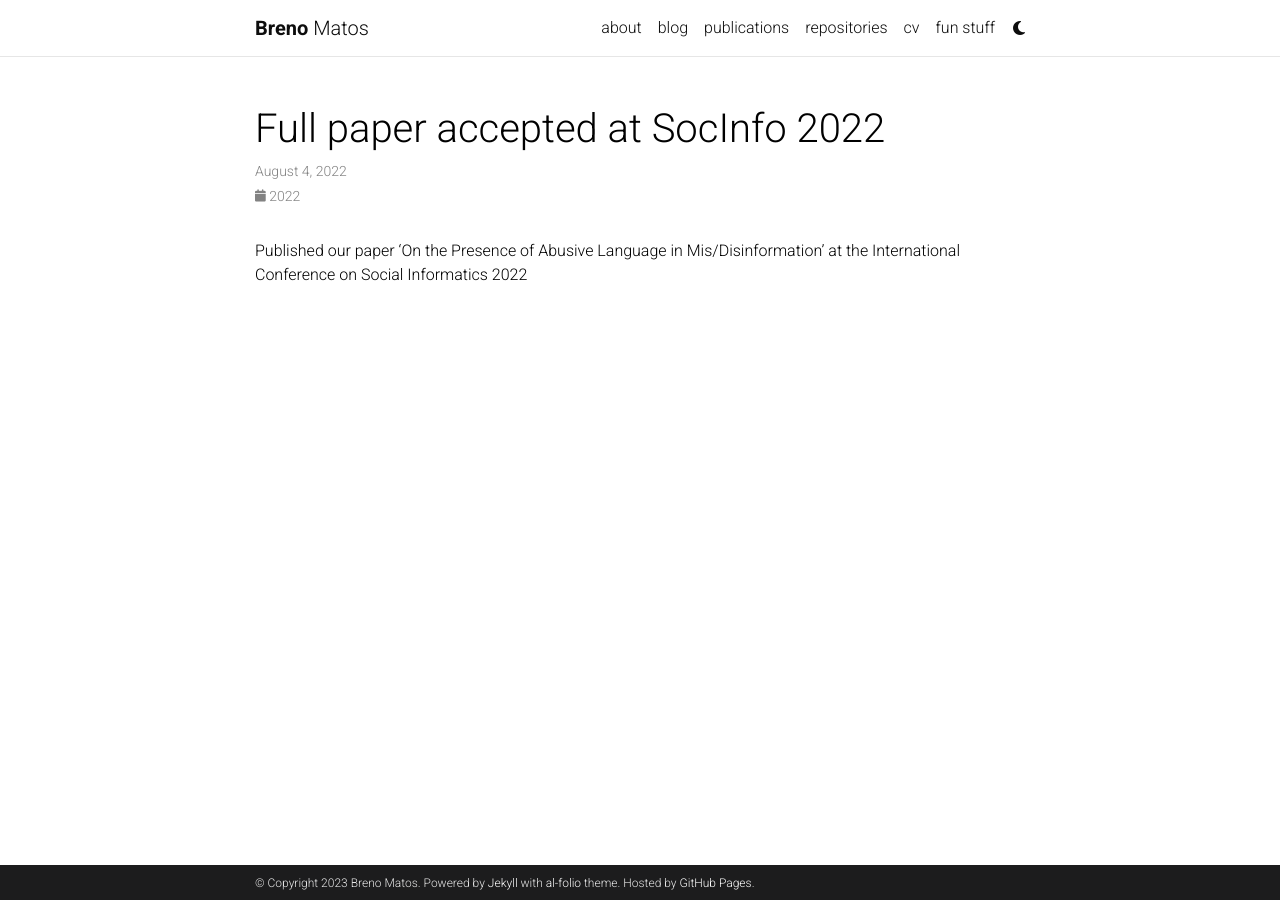
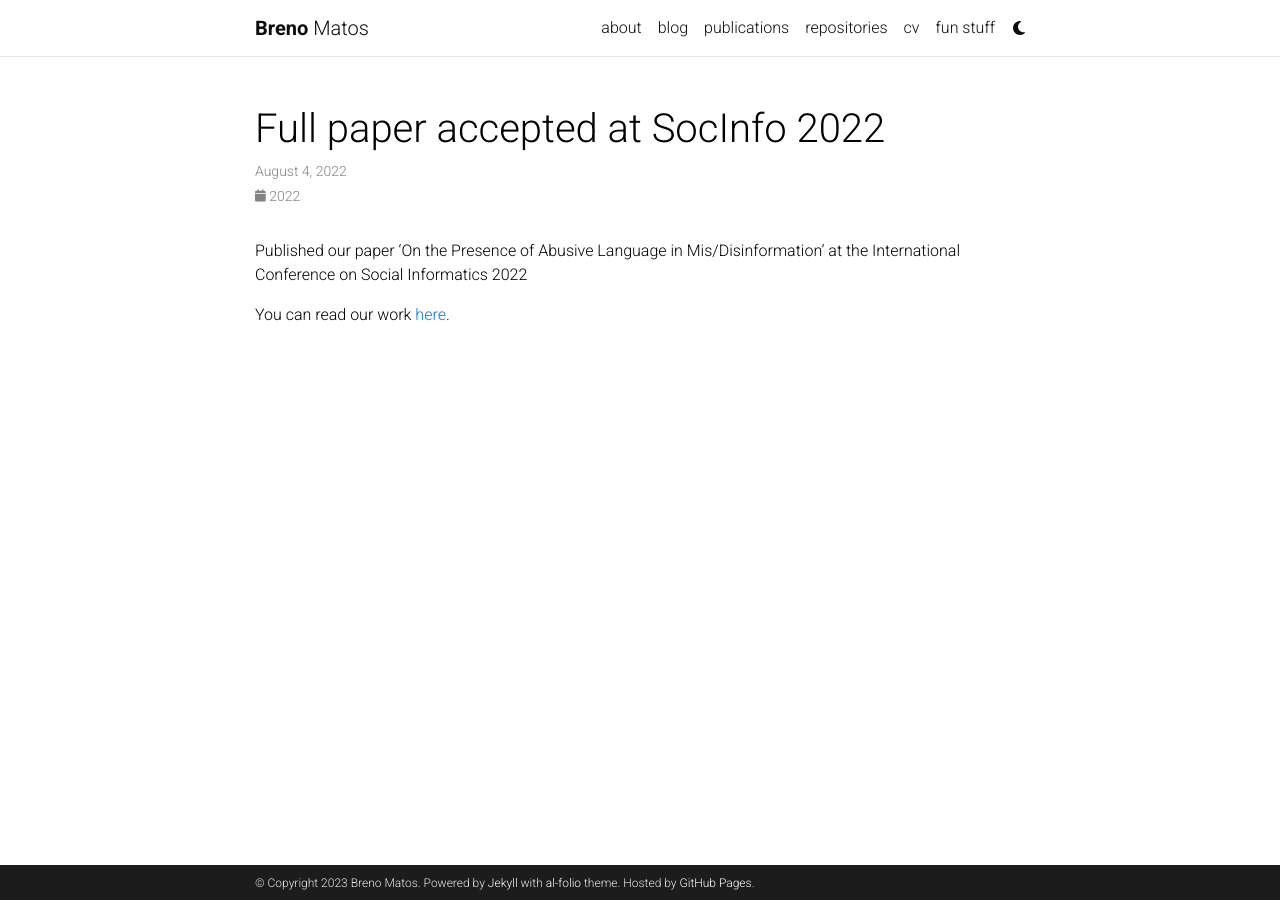
Before and after one commit to brenomatos/brenomatos.github.io, a Jekyll site: the page built from _news/announcement_3.md, in a window 1280 px wide. Built offline with Jekyll 4.4.1, drawn with Linux system fonts in a browser that asks for light colours; comment, search, counter and statistics services are not loaded; a style sheet for code colours, icons or effects is not loaded.

Commit message:
updates news

```diff
--- a/_news/announcement_3.md
+++ b/_news/announcement_3.md
@@ -6,5 +6,7 @@ inline: false
 related_posts: false
 ---
 
-Published our paper 'On the Presence of Abusive Language in Mis/Disinformation' at the
-International Conference on Social Informatics 2022
+Published our paper 'On the Presence of Abusive Language in Mis/Disinformation' at the International Conference on Social Informatics 2022
+
+
+You can read our work [here](https://link.springer.com/chapter/10.1007/978-3-031-19097-1_18).
```
Also changed, not shown: _news/announcement_2.md (+1 -1 lines).
